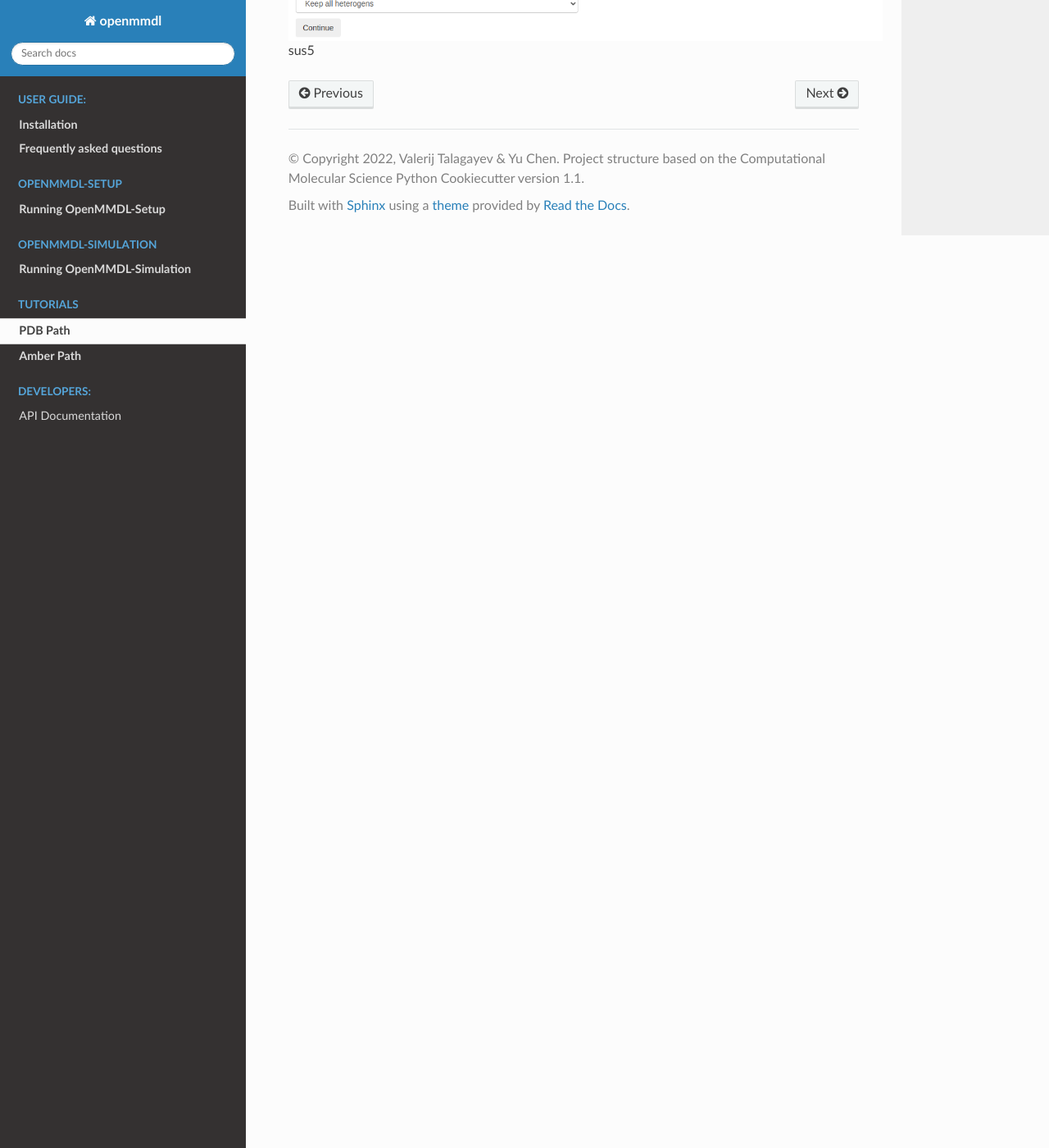
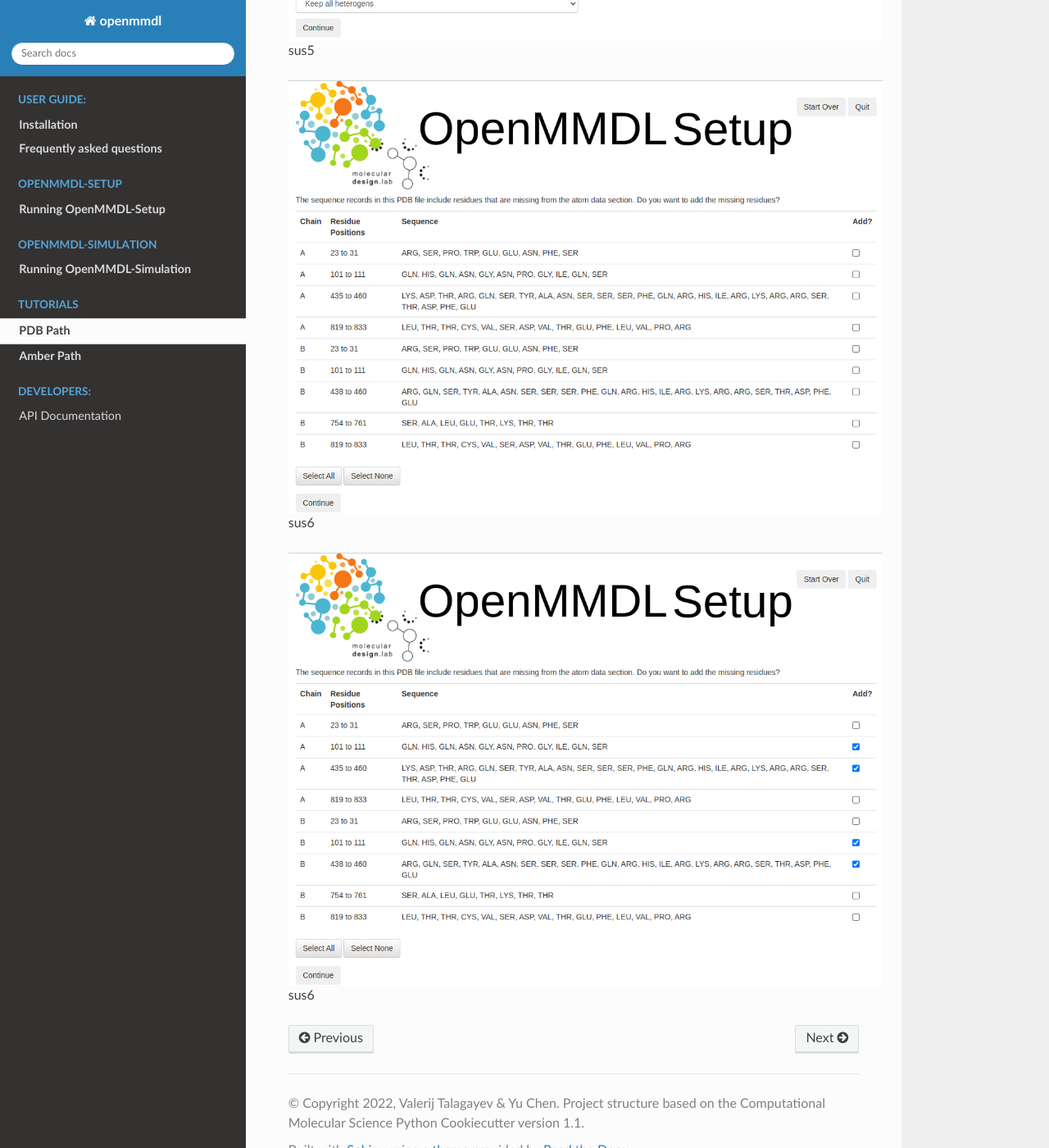
Before and after one commit to wolberlab/OpenMMDL, a Sphinx documentation site: the page built from docs/tutorial_pdb_path.rst, in a window 1280 px wide and 1400 px high, scrolled down 2888 px. Shown: the whole window at 82% size. Built offline with Sphinx 7.4.7 and the Read the Docs theme 2.0.0, drawn with Linux system fonts in a browser that asks for light colours.

Commit message:
Update tutorial_pdb_path.rst

```diff
--- a/docs/tutorial_pdb_path.rst
+++ b/docs/tutorial_pdb_path.rst
@@ -35,3 +35,17 @@
    :align: center
 
 sus5
+
+
+.. figure:: /_static/images/tutorials/PDB_Path/Addresidues1.png
+   :figwidth: 725px
+   :align: center
+
+sus6
+
+
+.. figure:: /_static/images/tutorials/PDB_Path/Addresidues2.png
+   :figwidth: 725px
+   :align: center
+
+sus6
```
